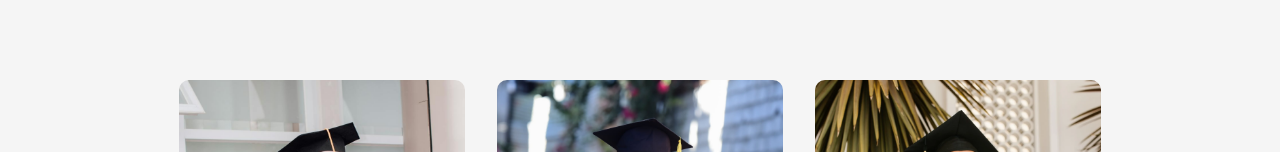
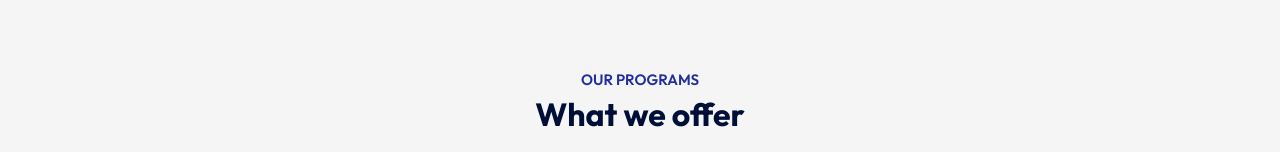
Before and after one commit to SalmanAlfarisi5/MTC, a React (Vite) app: page / in a window 1280 px wide. Shown: the part 800-952 px from the top of the page. Built offline with nearby package versions, Linux system fonts and the light colour scheme.

Commit message:
Finished drafting Title

```diff
--- a/src/App.jsx
+++ b/src/App.jsx
@@ -2,7 +2,7 @@
 import Navbar from './Components/Navbar/Navbar'
 import Hero from './Components/Hero/Hero'
 import Programs from './Components/Programs/Programs'
-
+import Title from './Components/Title/Title'
 
 const App = () => {
   return (
@@ -10,6 +10,7 @@
       <Navbar/>
       <Hero/>
       <div className="container">
+        <Title subTitle='Our programs' title = 'What we offer'/>
         <Programs/>
       </div>
     </div>
--- /dev/null
+++ b/src/Components/Title/Title.css
@@ -0,0 +1,15 @@
+.title {
+    text-align: center;
+    color: #212EA0;
+    font-size: 15px;
+    font-weight: 600;
+    text-transform: uppercase;
+    margin: 70px 0 30px;
+}
+
+.title h2 {
+    font-size: 32px;
+    color: #000f38;
+    margin-top: 5px;
+    text-transform: none;
+}
--- /dev/null
+++ b/src/Components/Title/Title.jsx
@@ -0,0 +1,13 @@
+import React from 'react'
+import './Title.css'
+
+const Title = ({subTitle, title}) => {
+  return (
+    <div className='title'>
+        <p>{subTitle}</p>
+        <h2>{title}</h2>
+    </div>
+  )
+}
+
+export default Title
```
